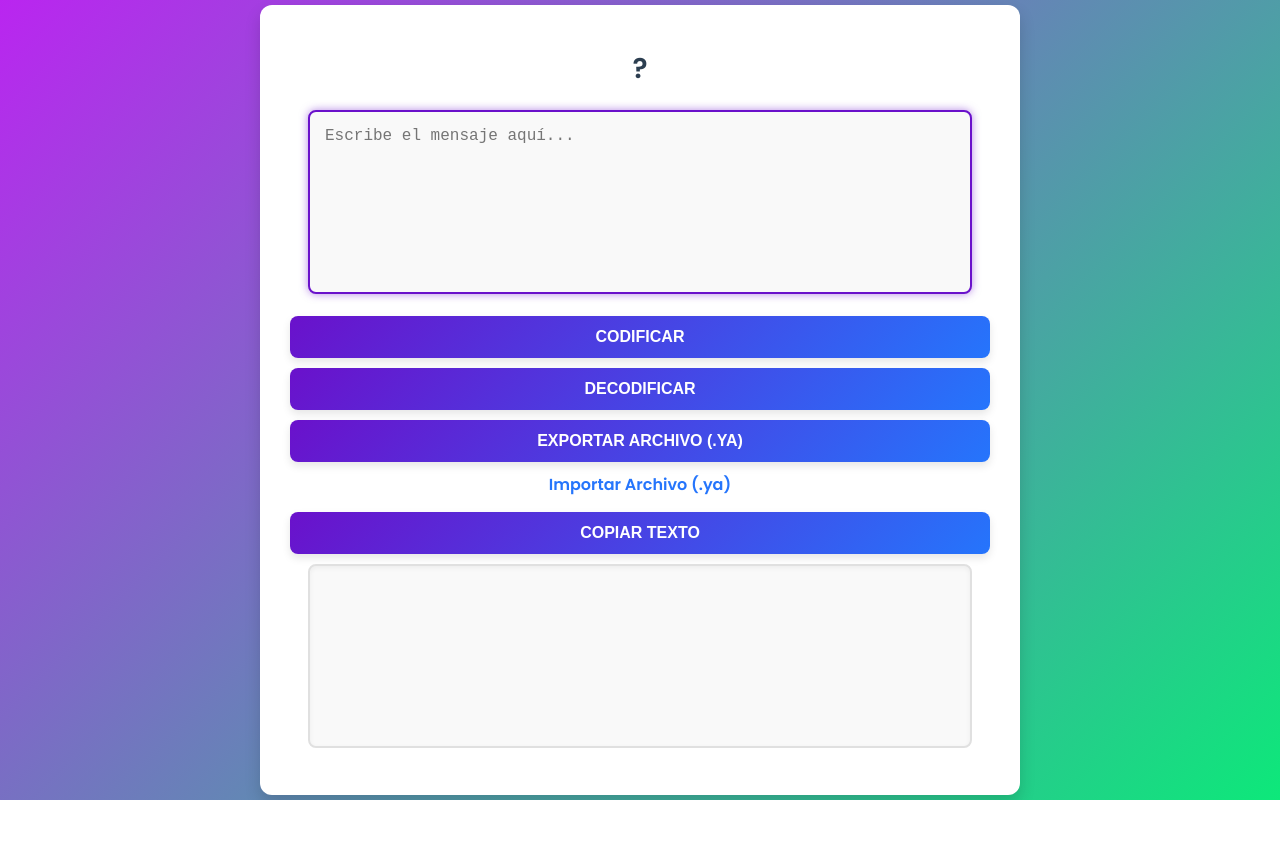
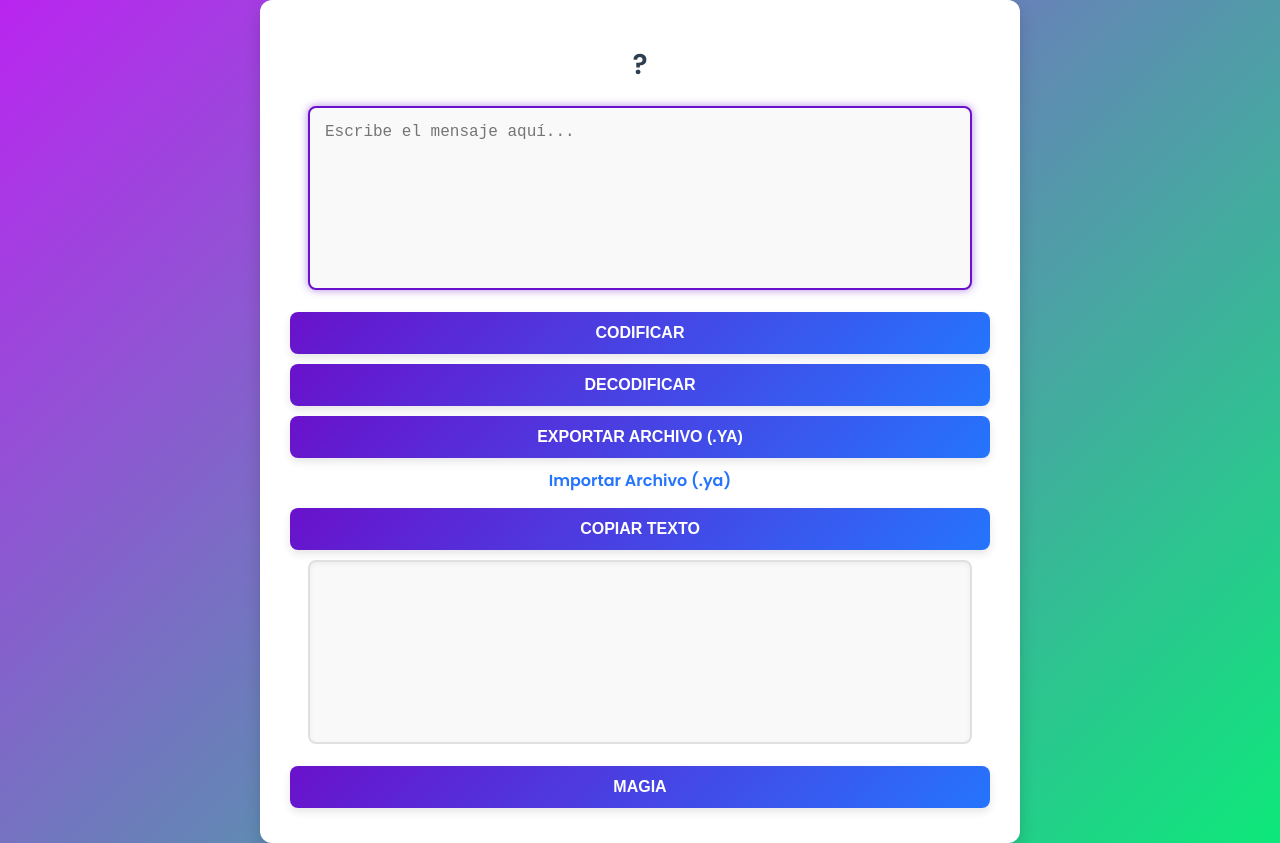
Before and after one commit to yagoEstudios/-, a plain HTML site: page index.html in a window 1280 px wide. Before the commit the page ends 800 px from the top, so only its background shows below. Drawn offline with Linux system fonts and the light colour scheme.

Commit message:
Update index.html

```diff
--- a/index.html
+++ b/index.html
@@ -20,6 +20,7 @@
     </label>
     <button onclick="copyToClipboard()">Copiar Texto</button>
     <textarea id="outputText" rows="10" cols="50" readonly></textarea>
+    <button onclick="binarioAEmojisSVG()">magia</button>
 </div>
 <script src="script.js"></script>
 </body>
```
